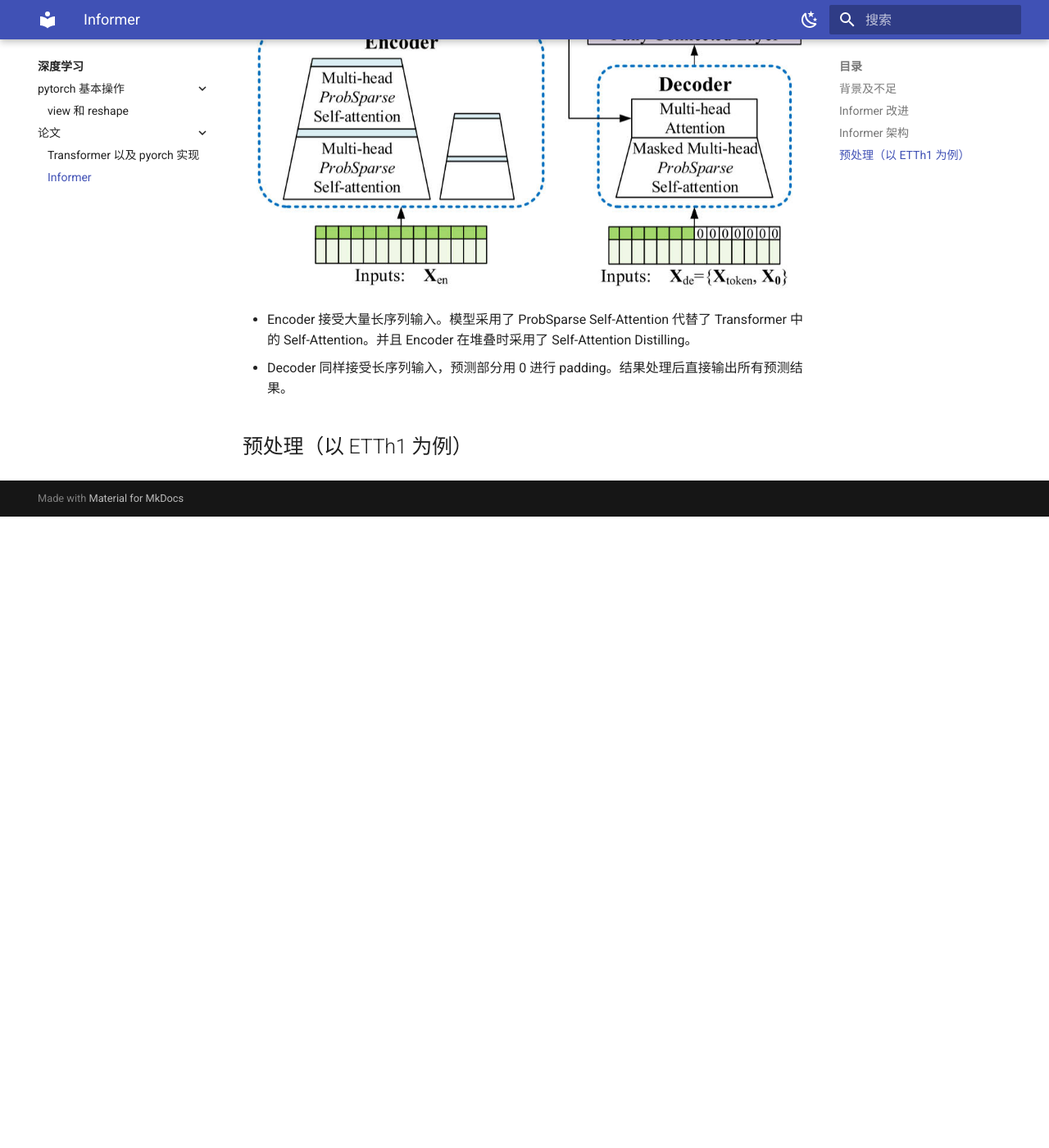
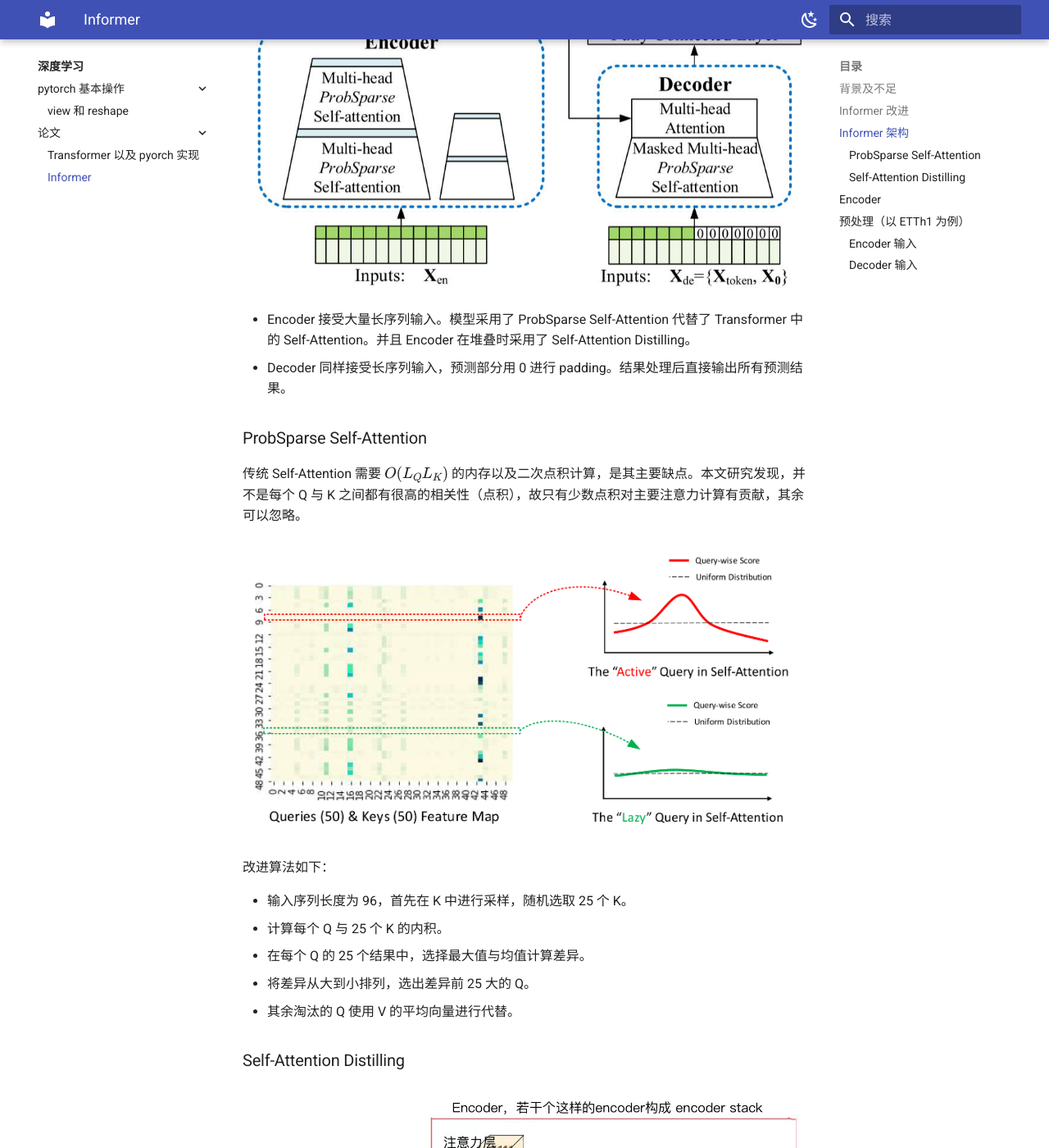
Before and after one commit to yyyac/yyyac.github.io, an MkDocs documentation site: the page built from docs/DeepL/Paper/informer.md, in a window 1280 px wide and 1400 px high, scrolled down 1095 px. Shown: the whole window at 82% size. Built offline with MkDocs 1.6.1 and Material for MkDocs 9.7.7, drawn with Linux system fonts in a browser that asks for light colours; before the commit the page ends 1725 px from its top, so only the background shows below that; some of the changed text lies outside the part shown.

Commit message:
informer

```diff
--- a/docs/DeepL/Paper/informer.md
+++ b/docs/DeepL/Paper/informer.md
@@ -27,4 +27,41 @@
 - Encoder 接受大量长序列输入。模型采用了 ProbSparse Self-Attention 代替了 Transformer 中的 Self-Attention。并且 Encoder 在堆叠时采用了 Self-Attention Distilling。
 - Decoder 同样接受长序列输入，预测部分用 0 进行 padding。结果处理后直接输出所有预测结果。
 
+### ProbSparse Self-Attention
+
+传统 Self-Attention 需要 $O(L_QL_K)$ 的内存以及二次点积计算，是其主要缺点。本文研究发现，并不是每个 Q 与 K 之间都有很高的相关性（点积），故只有少数点积对主要注意力计算有贡献，其余可以忽略。
+
+<figure markdown=span> ![](images/probsparse_intro.jpg) </figure>
+
+改进算法如下：
+
+- 输入序列长度为 96，首先在 K 中进行采样，随机选取 25 个 K。
+- 计算每个 Q 与 25 个 K 的内积。
+- 在每个 Q 的 25 个结果中，选择最大值与均值计算差异。
+- 将差异从大到小排列，选出差异前 25 大的 Q。
+- 其余淘汰的 Q 使用 V 的平均向量进行代替。
+
+### Self-Attention Distilling
+
+<figure markdown=span>![](images/distilling.jpg)</figure>
+
+## Encoder
+
+<figure markdown=span>![](images/InfP1.jpg)</figure>
+
+
 ## 预处理（以 ETTh1 为例）
+
+下图为数据示例，其中每个一小时收集一次变压器的
+
+### Encoder 输入
+
+$X_{enc}=[32,96,7]$，本文使用了 96 个历史样本，其中每个样本有 7 个特征。
+
+$X_{mark}=[32,96,4]$，代表时间信息，将 date 拆分为年、月、日和小时。与上面的 $X_{enc}$ 对应得到所有样本对应的时间戳。
+
+### Decoder 输入
+
+$X_{dec}=[32,72,7]$
+
+$X_{mark}=[32,72,4]$
```
Also changed, not shown: docs/DeepL/Paper/images/InfP1.jpg (added), docs/DeepL/Paper/images/distilling.jpg (added), docs/DeepL/Paper/images/etth1.jpg (added), docs/DeepL/Paper/images/probsparse_intro.jpg (added).
